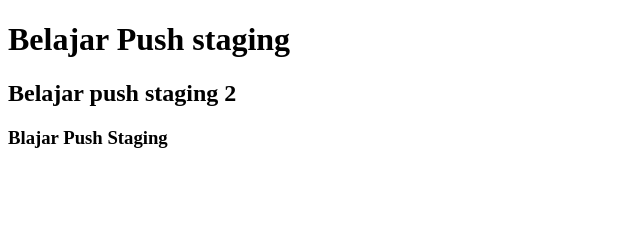
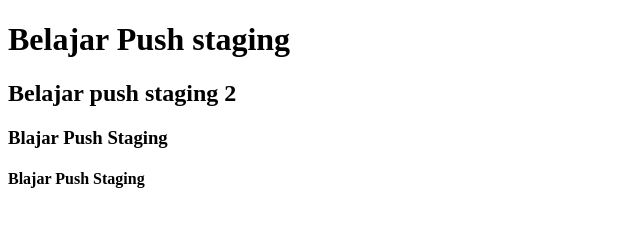
Before and after one commit to RohmatRomadhon/belajar-niomic, a plain HTML site: page header.html in a window 1280 px wide. Shown: the whole page, without its empty margins (0-640 px from the left). Drawn offline with Linux system fonts and the light colour scheme.

Commit message:
Add Element h4

```diff
--- a/header.html
+++ b/header.html
@@ -8,5 +8,6 @@
     <h1>Belajar Push staging</h1>
     <h2>Belajar push staging 2</h2>
     <h3>Blajar Push Staging</h3>
+    <h4>Blajar Push Staging</h4>
   </body>
 </html>
```
